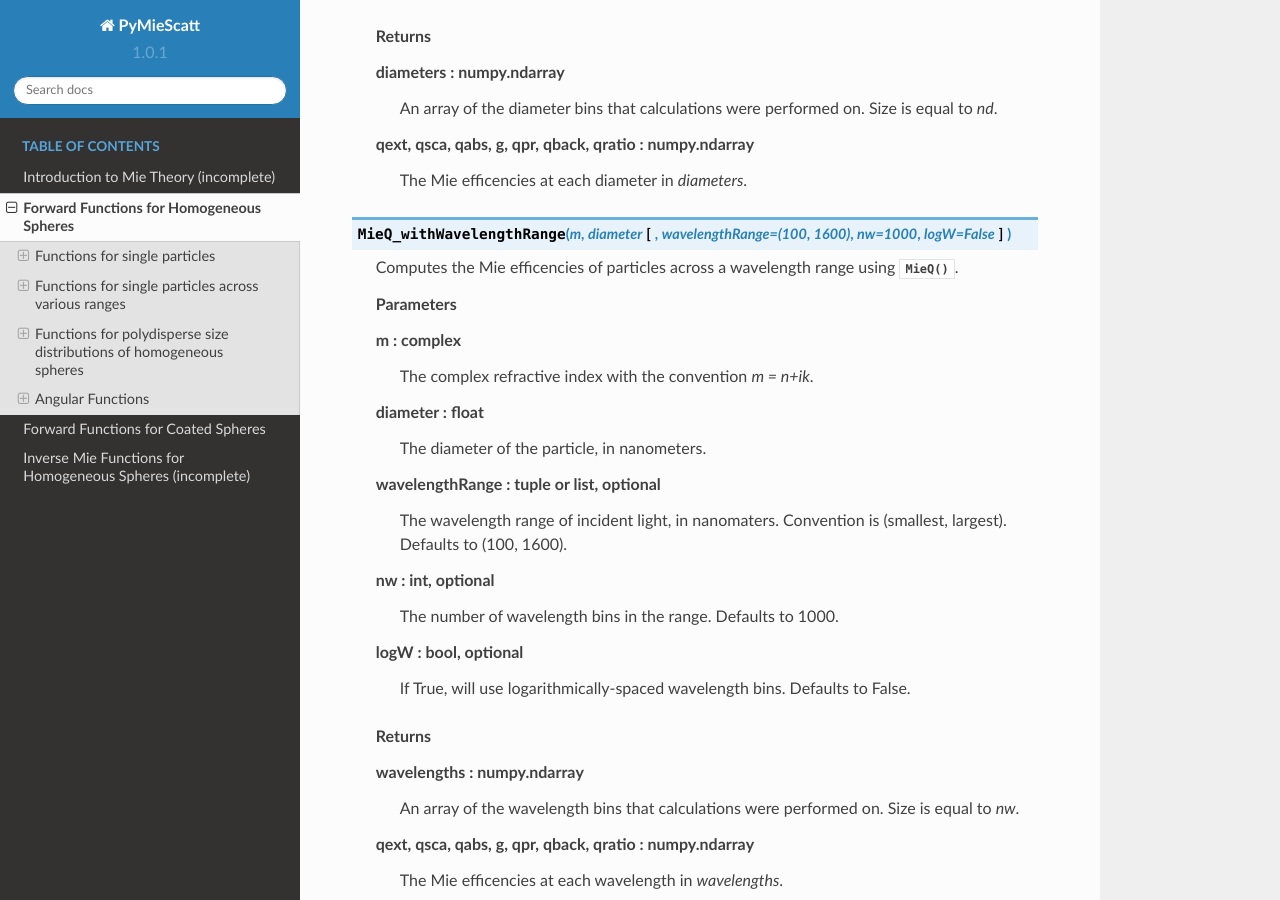
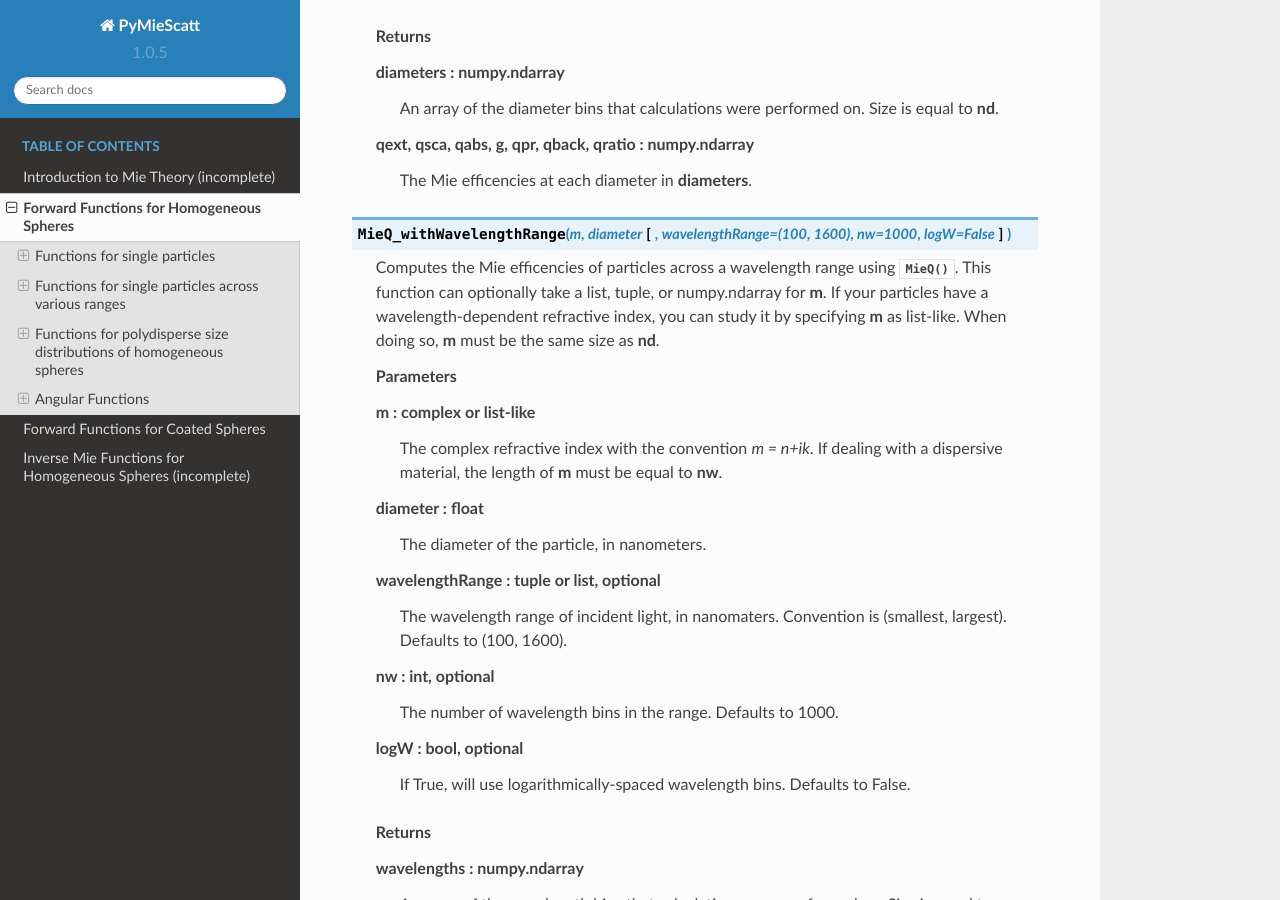
Before and after one commit to bsumlin/PyMieScatt, a Sphinx documentation site: the page built from docs/forward.rst, in a window 1280 px wide and 900 px high, scrolled down 5540 px. Built offline with Sphinx 7.4.7 and the Read the Docs theme 2.0.0, drawn with Linux system fonts in a browser that asks for light colours; formulas are drawn with MathJax 3; pages that are not in the unit, such as notebooks, are missing from menus; some of the changed text lies outside the part shown.

```diff
--- a/docs/conf.py
+++ b/docs/conf.py
@@ -31,10 +31,7 @@
 # Add any Sphinx extension module names here, as strings. They can be
 # extensions coming with Sphinx (named 'sphinx.ext.*') or your custom
 # ones.
-extensions = ['sphinx.ext.autodoc',
-    'sphinx.ext.napoleon',
-	'sphinx.ext.imgmath',
-    'sphinx.ext.intersphinx',
+extensions = ['sphinx.ext.imgmath',
     'sphinx.ext.todo',
     'sphinx.ext.githubpages']
 
@@ -62,9 +59,9 @@ author = 'Benjamin Sumlin'
 # built documents.
 #
 # The short X.Y version.
-version = '1.0.1'
+version = '1.0.5'
 # The full version, including alpha/beta/rc tags.
-release = '1.0.1'
+release = '1.0.5'
 
 # The language for content autogenerated by Sphinx. Refer to documentation
 # for a list of supported languages.
--- a/docs/forward.rst
+++ b/docs/forward.rst
@@ -146,7 +146,7 @@ Functions for single particles
 
 .. py:Function:: LowFrequencyMieQ(m, wavelength, diameter[, asDict=False])
 
-   Returns Mie efficencies of a spherical particle in the low-frequency regime (:math:`x=\pi\,d_p/\lambda \ll 1`) given refractive index *m*, *wavelength*, and *diameter*. Optionally returns the parameters as a dict when *asDict* is specified and set to True. Uses :py:func:`LowFrequencyMie_ab` to calculate a\ :sub:`n` and b\ :sub:`n`, and follows the same math as :py:func:`MieQ`.
+   Returns Mie efficencies of a spherical particle in the low-frequency regime (:math:`x=\pi\,d_p/\lambda \ll 1`) given refractive index **m**, **wavelength**, and **diameter**. Optionally returns the parameters as a dict when **asDict** is specified and set to True. Uses :py:func:`LowFrequencyMie_ab` to calculate a\ :sub:`n` and b\ :sub:`n`, and follows the same math as :py:func:`MieQ`.
 
    **Parameters**
 
@@ -182,7 +182,7 @@ Functions for single particles
 
 .. py:Function:: LowFrequencyMie_ab(m,x)
 
-   Returns external field coefficients a\ :sub:`n` and b\ :sub:`n` based on inputs of *m* and :math:`x=\pi\,d_p/\lambda` by limiting the expansion of a\ :sub:`n` and b\ :sub:`n` to second order:
+   Returns external field coefficients a\ :sub:`n` and b\ :sub:`n` based on inputs of **m** and :math:`x=\pi\,d_p/\lambda` by limiting the expansion of a\ :sub:`n` and b\ :sub:`n` to second order:
 
 		:math:`a_1=-\frac{i2x^3}{3}\frac{(m^2-1)}{m^2+2}`
 
@@ -231,19 +231,19 @@ Functions for single particles across various ranges
 
 
    diameters : numpy.ndarray
-	An array of the diameter bins that calculations were performed on. Size is equal to *nd*.
+	An array of the diameter bins that calculations were performed on. Size is equal to **nd**.
    qext, qsca, qabs, g, qpr, qback, qratio : numpy.ndarray
-	The Mie efficencies at each diameter in *diameters*.
+	The Mie efficencies at each diameter in **diameters**.
 
 .. py:Function:: MieQ_withWavelengthRange(m, diameter[, wavelengthRange=(100,1600), nw=1000, logW=False])
 
-   Computes the Mie efficencies of particles across a wavelength range using :py:func:`MieQ`.
+   Computes the Mie efficencies of particles across a wavelength range using :py:func:`MieQ`. This function can optionally take a list, tuple, or numpy.ndarray for **m**. If your particles have a wavelength-dependent refractive index, you can study it by specifying **m** as list-like. When doing so, **m** must be the same size as **nd**.
 
    **Parameters**
 
 
-   m : complex
-	The complex refractive index with the convention *m = n+ik*.
+   m : complex or list-like
+	The complex refractive index with the convention *m = n+ik*. If dealing with a dispersive material, the length of **m** must be equal to **nw**.
    diameter : float
 	The diameter of the particle, in nanometers.
    wavelengthRange : tuple or list, optional
@@ -257,9 +257,9 @@ Functions for single particles across various ranges
 
 
    wavelengths : numpy.ndarray
-	An array of the wavelength bins that calculations were performed on. Size is equal to *nw*.
+	An array of the wavelength bins that calculations were performed on. Size is equal to **nw**.
    qext, qsca, qabs, g, qpr, qback, qratio : numpy.ndarray
-	The Mie efficencies at each wavelength in *wavelengths*.
+	The Mie efficencies at each wavelength in **wavelengths**.
 
 .. py:Function:: MieQ_withSizeParameterRange(m[, xRange=(1,10), nx=1000, logX=False])
 
@@ -281,9 +281,9 @@ Functions for single particles across various ranges
 
 
    xValues : numpy.ndarray
-	An array of the size parameter bins that calculations were performed on. Size is equal to *nx*.
+	An array of the size parameter bins that calculations were performed on. Size is equal to **nx**.
    qext, qsca, qabs, g, qpr, qback, qratio : numpy.ndarray
-	The Mie efficencies at each size parameter in *xValues*.
+	The Mie efficencies at each size parameter in **xValues**.
 
 
 Functions for polydisperse size distributions of homogeneous spheres
@@ -415,18 +415,18 @@ These functions compute the angle-dependent scattered field intensities, scatter
 
 
    theta : numpy.ndarray
-	An array of the angles used in calculations. Values will be spaced according to *angularResolution*, and the size of the array will be *(maxAngle-minAngle)/angularResolution*.
+	An array of the angles used in calculations. Values will be spaced according to **angularResolution**, and the size of the array will be *(maxAngle-minAngle)/angularResolution*.
    SL : numpy.ndarray
-	An array of the scattered intensity of left-polarized (parallel) light. Same size as the *theta* array.
+	An array of the scattered intensity of left-polarized (parallel) light. Same size as the **theta** array.
    SR : numpy.ndarray
-	An array of the scattered intensity of right-polarized (perpendicular) light. Same size as the *theta* array.
+	An array of the scattered intensity of right-polarized (perpendicular) light. Same size as the **theta** array.
    SU : numpy.ndarray
-	An array of the scattered intensity of unpolarized light, which is the average of SL and SR. Same size as the *theta* array.
+	An array of the scattered intensity of unpolarized light, which is the average of SL and SR. Same size as the **theta** array.
 
 
 .. py:Function:: qSpaceScatteringFunction(m, wavelength, diameter[, normed=False])
 
-   Creates arrays for plotting the angular scattering intensity functions in q-space with parallel, perpendicular, and unpolarized light. Uses :py:func:`MieS1S2` to compute S\ :sub:`1` and S\ :sub:`2`. The scattering angle variable, *qR*, is calculated by :math:`qR=(4\pi /\lambda)\,sin(\theta /2)\,(d_p /2)`.
+   Creates arrays for plotting the angular scattering intensity functions in q-space with parallel, perpendicular, and unpolarized light. Uses :py:func:`MieS1S2` to compute S\ :sub:`1` and S\ :sub:`2`. The scattering angle variable, **qR**, is calculated by :math:`qR=(4\pi /\lambda)\,sin(\theta /2)\,(d_p /2)`.
 
    **Parameters**
 
@@ -446,11 +446,11 @@ These functions compute the angle-dependent scattered field intensities, scatter
    qR : numpy.ndarray
 	An array of the q-space angles used in calculations. Size is 3600.
    SL : numpy.ndarray
-	An array of the scattered intensity of left-polarized (parallel) light. Same size as the *qR* array.
+	An array of the scattered intensity of left-polarized (parallel) light. Same size as the **qR** array.
    SR : numpy.ndarray
-	An array of the scattered intensity of right-polarized (perpendicular) light. Same size as the *qR* array.
+	An array of the scattered intensity of right-polarized (perpendicular) light. Same size as the **qR** array.
    SU : numpy.ndarray
-	An array of the scattered intensity of unpolarized light, which is the average of SL and SR. Same size as the *qR* array.
+	An array of the scattered intensity of unpolarized light, which is the average of SL and SR. Same size as the **qR** array.
 
 
 .. py:Function:: MatrixElements(m, wavelength, diameter, mu)
```
Also changed, not shown: other parts of docs/forward.rst (+3 -3 lines).
